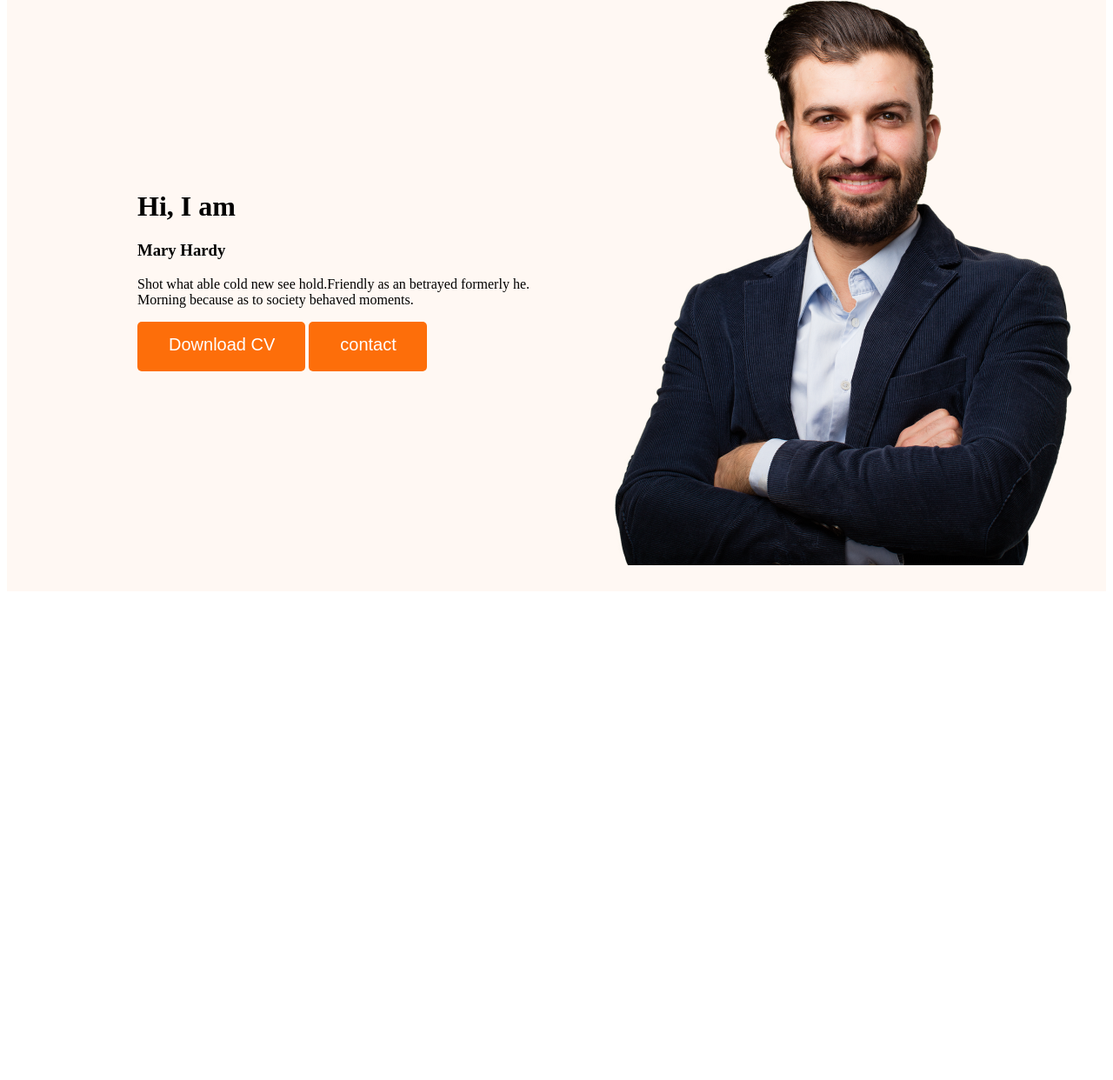
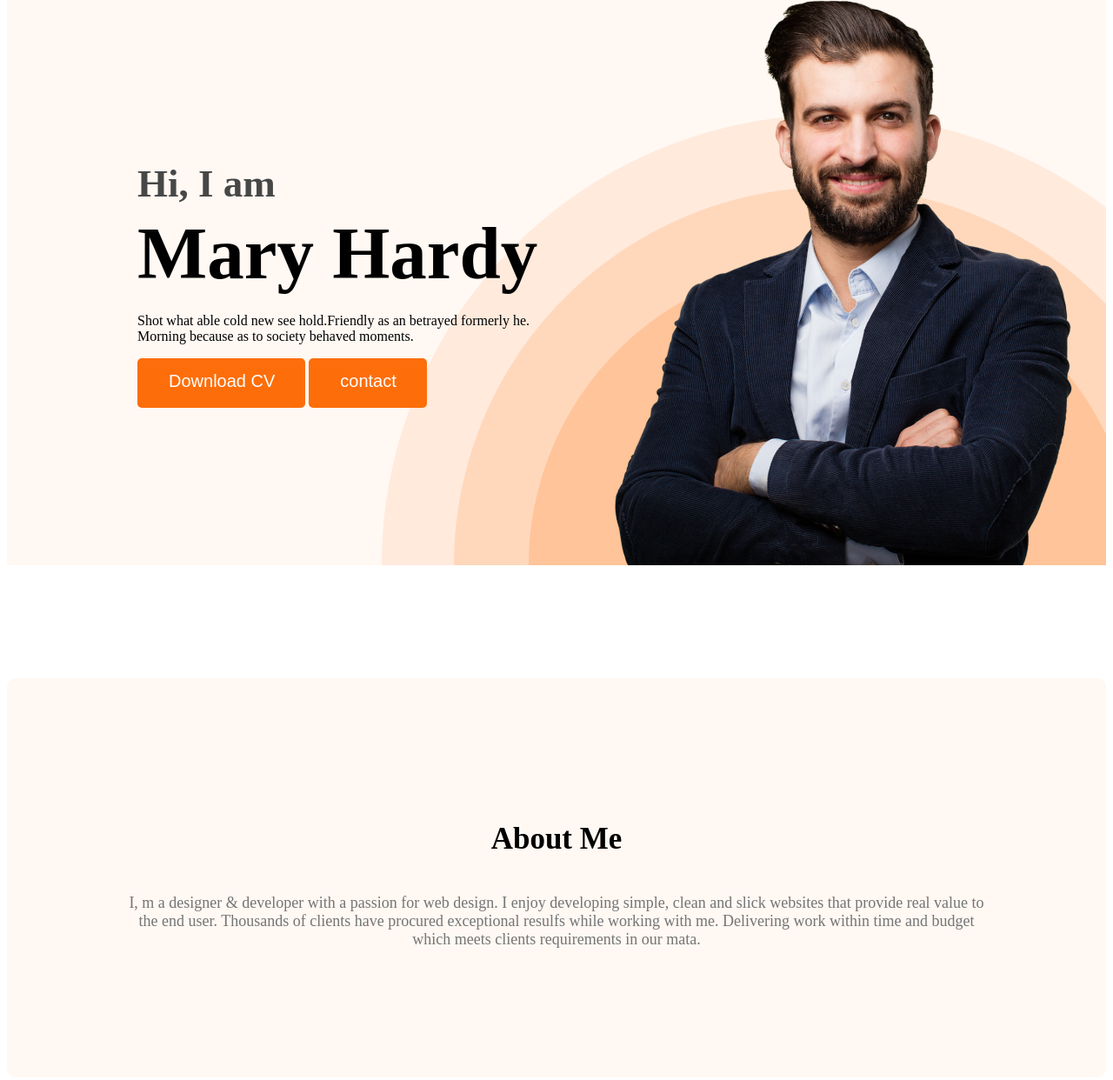
Before and after one commit to mi-rabby/webdeveloper-portfolio, a plain HTML site: page index.html in a window 1280 px wide. Shown: the part 206-1448 px from the top of the page at 87% size. Before the commit the page ends 894 px from the top, so only its background shows below. Drawn offline with Linux system fonts and the light colour scheme.

Commit message:
about section created

```diff
--- a/index.html
+++ b/index.html
@@ -23,7 +23,7 @@
                 <div class="banner-content">
                     <h1 class="banner-greeting">Hi, I  am</h1>
                     <h3 class="banner-title">Mary Hardy</h3>
-                    <p>Shot what able cold new see hold.Friendly as an betrayed formerly he. Morning because as to society behaved moments.</p>
+                    <p class="banner-description">Shot what able cold new see hold.Friendly as an betrayed formerly he. Morning because as to society behaved moments.</p>
                     <button class="btn-primary">Download CV</button>
                     <button class="btn-primary">contact</button>
                 </div>
@@ -32,7 +32,12 @@
 
     </header>
     <main>
-
+         <section class="about">
+            <h3 class="section-title">About Me</h3>
+            <p class="section-description">
+                I, m a designer & developer with a passion for web design. I enjoy developing simple, clean and slick websites that provide real value to the end user. Thousands of clients have procured exceptional resulfs while working with me. Delivering work within time and budget which meets clients requirements in our mata.
+            </p>
+         </section>
     </main>
     <footer>
 
--- a/styles/portfolio.css
+++ b/styles/portfolio.css
@@ -1,4 +1,5 @@
 
+/* common shaerd styles */
 .body {
     font-family: 'Open Sans', sans-serif;
     font-family: 'Lato',sans-serif;
@@ -7,8 +8,22 @@
   .text-primary{
     color: #FD6E0A;
   }
+  .section-title{
+        color:
+        #000000;
+        font-size: 35px;
+        height: 48px;
+        font-size: 35px;
+        font-weight:700px;
+        text-align: center;
+  }
+  .section-description{
+    font-size: 18px;
+    text-align: center;
+    color: #757575;
+  }
 
-
+  /* nav related styles */
 nav{
     display: flex;
     justify-content: space-between;
@@ -20,8 +35,6 @@ nav{
     font-size: 45px;
     line-height: normal;
     font-weight: 800;
-    /* nav realed styles */
-
 }
 nav > ul{
     display: flex;
@@ -49,11 +62,18 @@ nav a{
 .header{
     background-color:
     #fff8f3;
+    background-image: url('../images/header_bg.png');
+    background-repeat: no-repeat;
+    background-position: bottom right;
 }
 .banner{
-    padding: 30px 30px 30px 150px;
+    padding: 30px 30px 0px 150px;
     display: flex;
     align-items: center;
+    justify-content: space-between;
+}
+.banner-content{
+    max-width: 585px;
 }
 ,.banner .profile-pic{
     width: 500px;
@@ -61,3 +81,29 @@ nav a{
     margin: 47px 38px 0 163px;
     object-fit: contain;
 }
+.banner-greeting{
+    font-size: 45px;
+    font-weight: 600;
+    color:
+    #474747;
+    margin-bottom: 0px;
+}
+.banner-title{
+    font-size: 85px;
+    font-weight: 700px;
+    margin-top: 5px;
+    margin-bottom: 20px;
+
+}
+.banner-discription{
+    margin-bottom: 30px;
+}
+/* MAIN SECTION STYLES */
+
+/* about section styles */
+.about{
+    padding: 130px;
+    border-radius: 10px;
+    background-color: #fff8f3;
+    margin:130px 0px ;
+}
```
